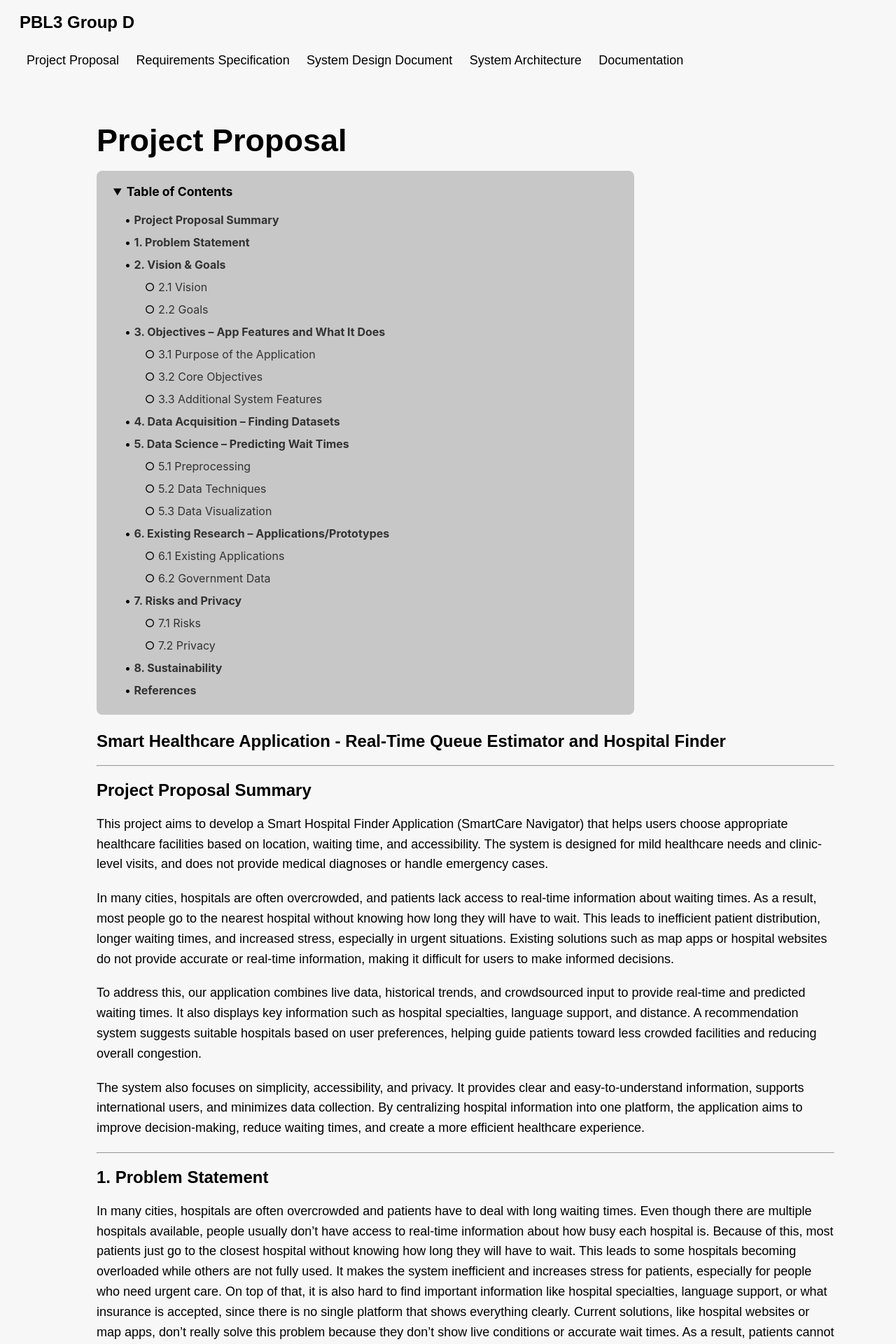
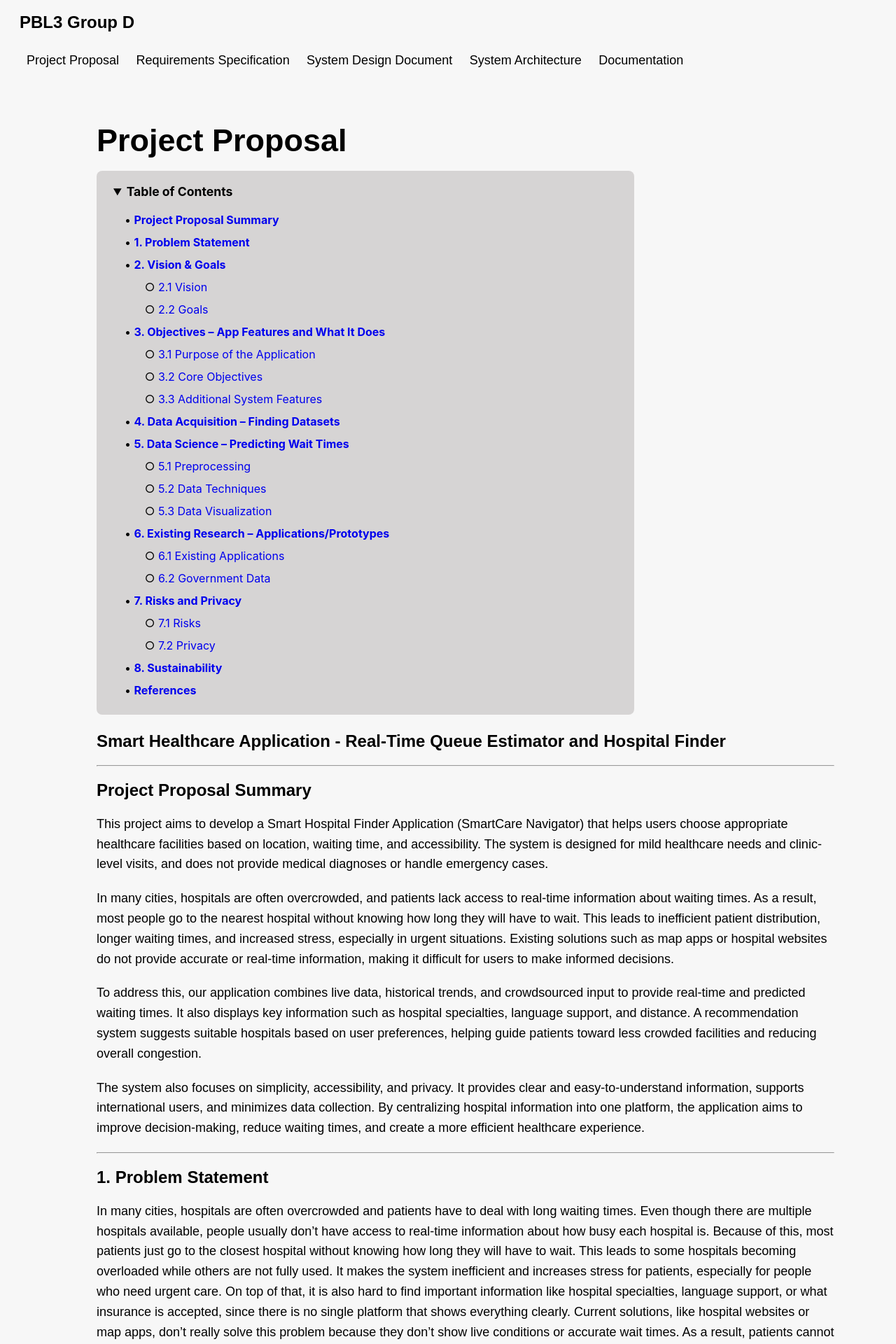
Before and after one commit to daitera1/PBL3-Group-D, a Jekyll site: the page built from _posts/2026-04-28-project-proposal.md, in a window 1280 px wide. Shown: the top 1920 px of the page at 70% size. Built offline with Jekyll 4.4.1, drawn with Linux system fonts in a browser that asks for light colours.

Commit message:
test changes

```diff
--- a/_posts/2026-04-28-project-proposal.md
+++ b/_posts/2026-04-28-project-proposal.md
@@ -7,7 +7,6 @@
 
 <style>
 .toc-link {
-  color: #333;
   text-decoration: none;
 }
 .toc-link:hover {
@@ -15,7 +14,7 @@
 }
 </style>
 
-<div style="font-family: -apple-system, BlinkMacSystemFont, 'Segoe UI', Roboto, Helvetica, Arial, sans-serif; max-width: 720px; margin: 1.5em 0; background-color: #C7C7C7; border-radius: 8px; padding: 1.2em 1.5em;">
+<div style="font-family: -apple-system, BlinkMacSystemFont, 'Segoe UI', Roboto, Helvetica, Arial, sans-serif; max-width: 720px; margin: 1.5em 0; background-color: #D6D4D4; border-radius: 8px; padding: 1.2em 1.5em;">
 <details open>
 <summary style="font-weight: bold; font-size: 1.1em; cursor: pointer; margin-bottom: 0.8em;">Table of Contents</summary>
 <div style="padding-left: 0.5em; line-height: 2;">
```
